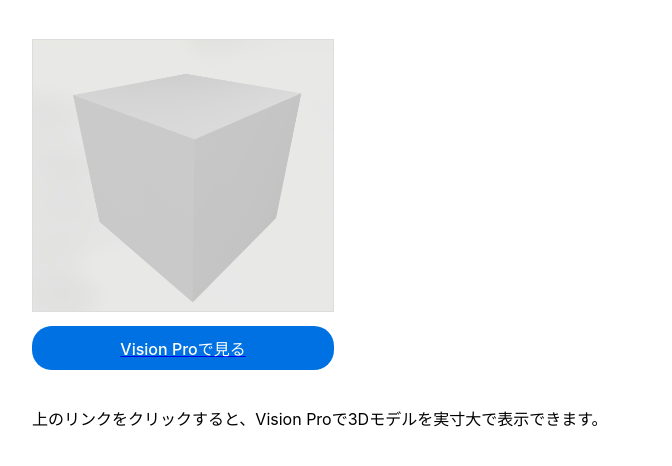
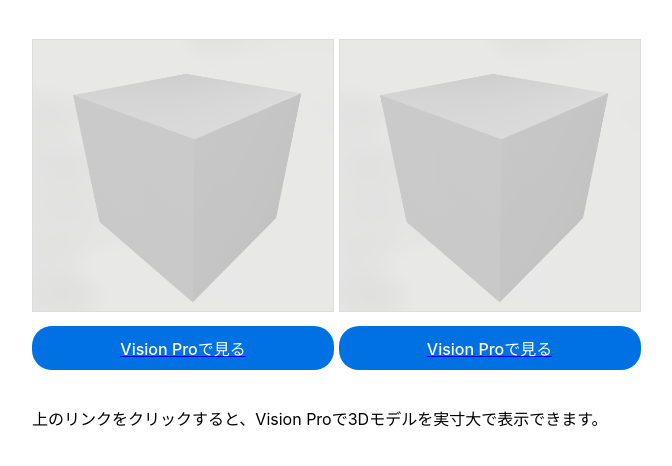
Before and after one commit to mattun/vision-pro-ar-test, a plain HTML site: page index.html in a window 1280 px wide. Shown: the part 90-556 px from the top of the page, without its empty margins (208-880 px from the left). Drawn offline with Linux system fonts and the light colour scheme.

Commit message:
Update index.html

```diff
--- a/index.html
+++ b/index.html
@@ -39,6 +39,11 @@
     <span>Vision Proで見る</span>
   </a>
 
+  <a rel="ar" href="cube.usdz" class="ar-link">
+    <img src="cube.png" alt="商品サムネイル">
+    <span>Vision Proで見る</span>
+  </a>
+
   <p>上のリンクをクリックすると、Vision Proで3Dモデルを実寸大で表示できます。</p>
 </body>
 </html>
```
